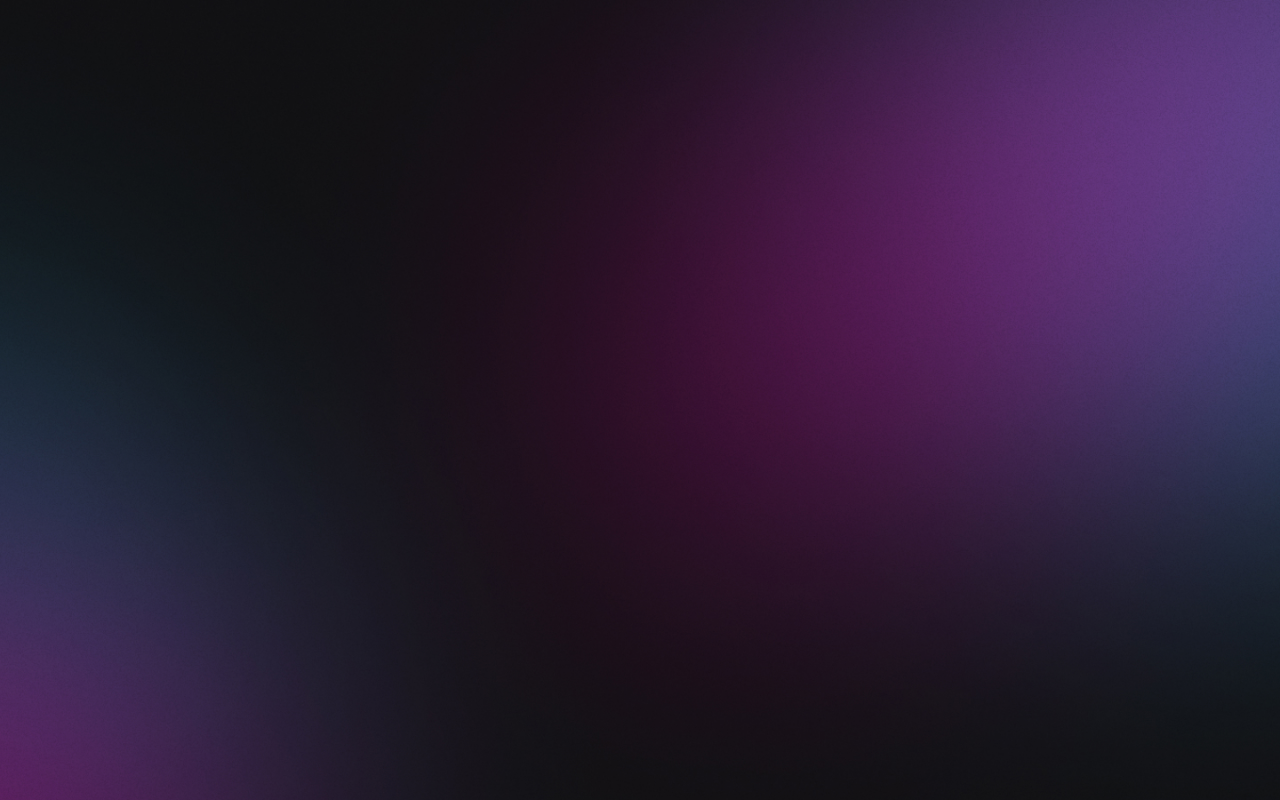
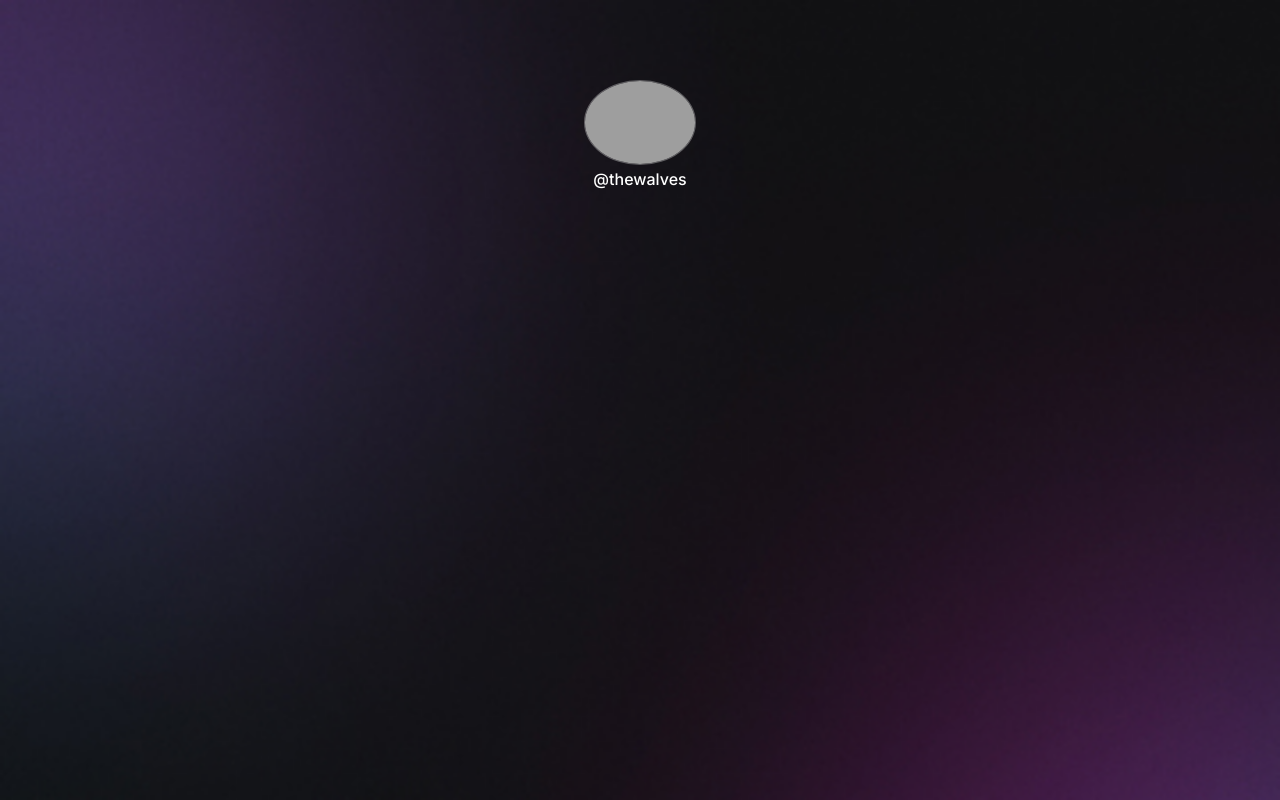
Before and after one commit to othewalves/business-card, a plain HTML site: page index.html in a window 1280 px wide. Drawn offline with Linux system fonts and the light colour scheme; grey boxes are pictures that could not be loaded.

Commit message:
feat: profile section

```diff
--- a/index.html
+++ b/index.html
@@ -6,10 +6,20 @@
     <meta name="viewport" content="width=device-width, initial-scale=1.0">
     <title>Business Card</title>
     <link rel="stylesheet" href="./style.css">
+    <link rel="preconnect" href="https://fonts.googleapis.com">
+    <link rel="preconnect" href="https://fonts.gstatic.com" crossorigin>
+    <link
+        href="https://fonts.googleapis.com/css2?family=Inter:ital,opsz,wght@0,14..32,100..900;1,14..32,100..900&display=swap"
+        rel="stylesheet">
 </head>
 
 <body>
-
+    <div id="container">
+        <div id="profile">
+            <img src="https://avatars.githubusercontent.com/u/61170487?v=4" alt="" />
+            <p>@thewalves</p>
+        </div>
+    </div>
 </body>
 
 </html>
--- a/style.css
+++ b/style.css
@@ -1,3 +1,35 @@
+* {
+  margin: 0;
+  padding: 0;
+  box-sizing: border-box;
+}
+
 body {
-  background: url("./assets/bg-desktop.jpg") no-repeat top center/cover;
+  background: url("./assets/bg-mobile.jpg") no-repeat top center/cover;
 }
+
+#container {
+  width: 360px;
+  margin: 56px auto 0;
+}
+
+#profile {
+  padding: 24px;
+  text-align: center;
+}
+
+#profile img {
+  width: 112px;
+
+  object-fit: cover;
+
+  border-radius: 100%;
+  border: 1px solid #ffffff50;
+}
+
+#profile p {
+  font-family: "Inter", sans-serif;
+  font-size: 16px;
+  font-weight: 500;
+  color: #ffffff;
+}
```
